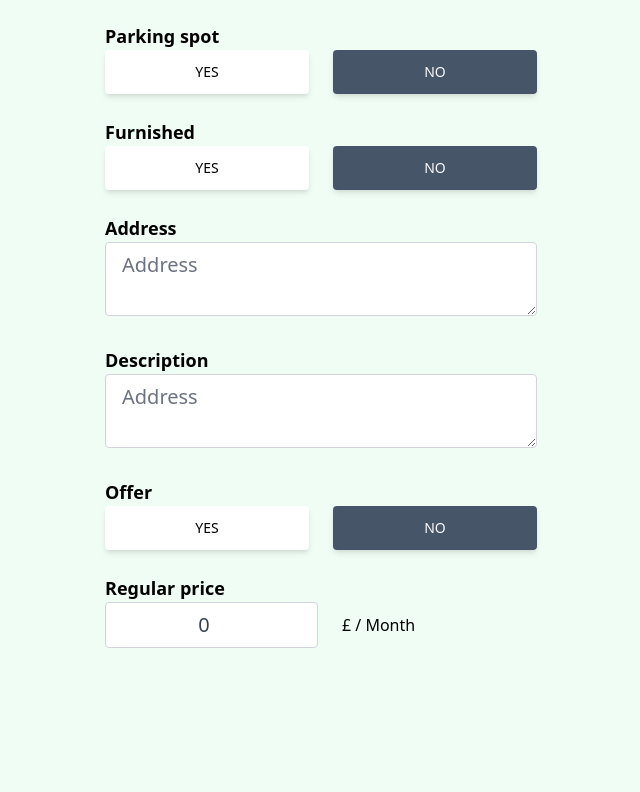
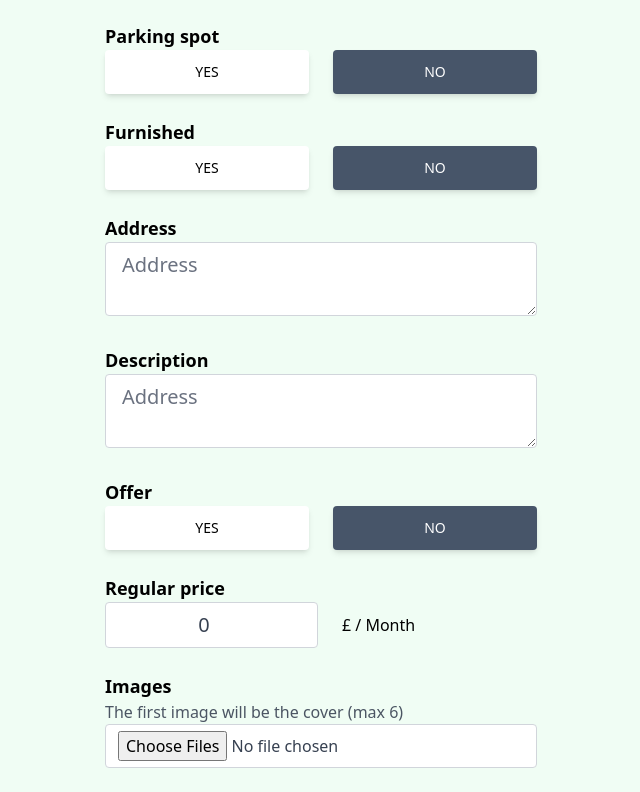
Before and after one commit to Ilie1985/realtor_reactjs, a React (Create React App) app: page /create-listing in a window 1280 px wide. Shown: the part 402-1194 px from the top of the page, without its empty margins (319-959 px from the left). Before the commit the page ends 1074 px from the top, so only its background shows below. Built offline with nearby package versions, Linux system fonts and the light colour scheme; no server answers.

Commit message:
upload images input UI in create listing page

```diff
--- a/src/pages/CreateListing.js
+++ b/src/pages/CreateListing.js
@@ -259,6 +259,22 @@ const CreateListing = () => {
             </div>
           </div>
         )}
+
+        <div className="mb-6 ">
+          <p className="text-lg font-semibold ">Images</p>
+          <p className="text-gray-600 ">
+            The first image will be the cover (max 6)
+          </p>
+          <input
+            type="file"
+            id="images"
+            onChange={onChange}
+            accept=".jpg,.png,jpeg"
+            multiple
+            required
+            className="w-full px-3 py-1.5 text-gray-700 bg-white border border-gray-300 rounded transition duration-150 ease-in-out focus:bg-white focus:border-slate-600"
+          />
+        </div>
       </form>
     </main>
   );
```
